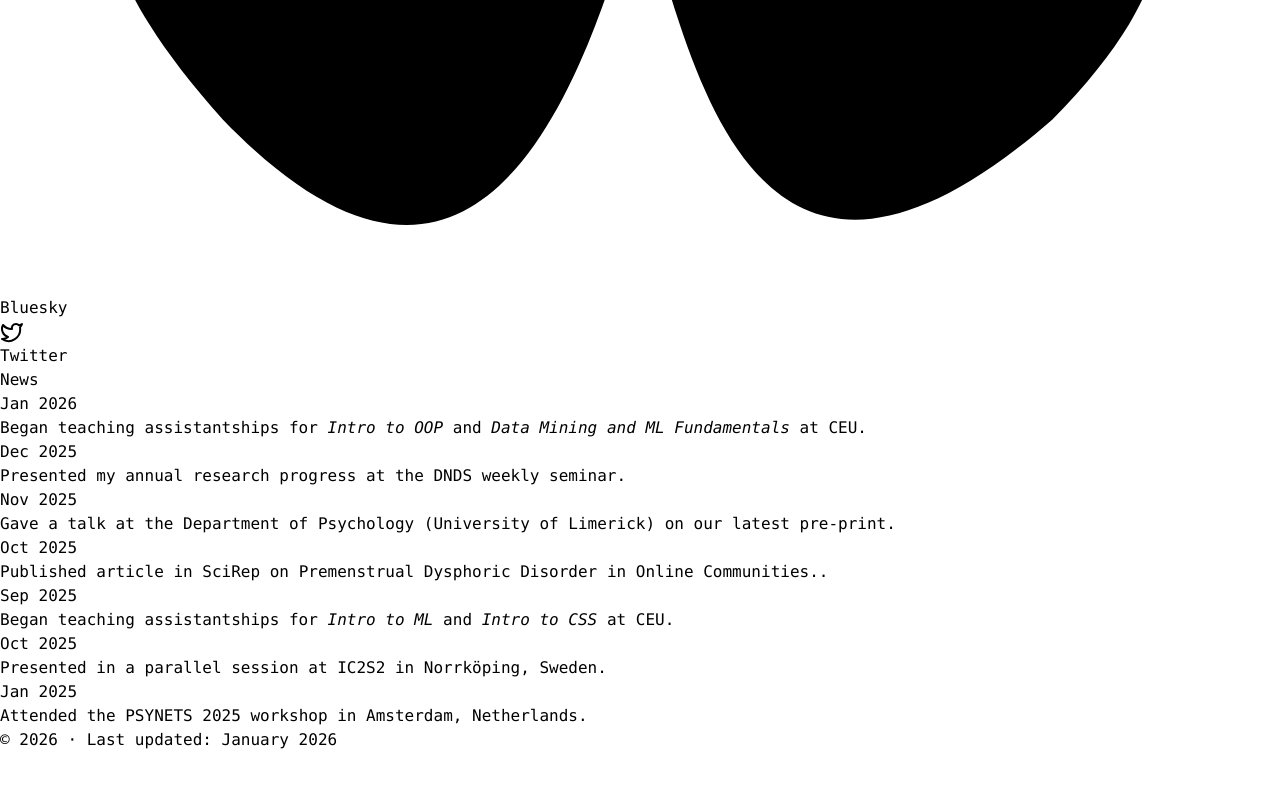
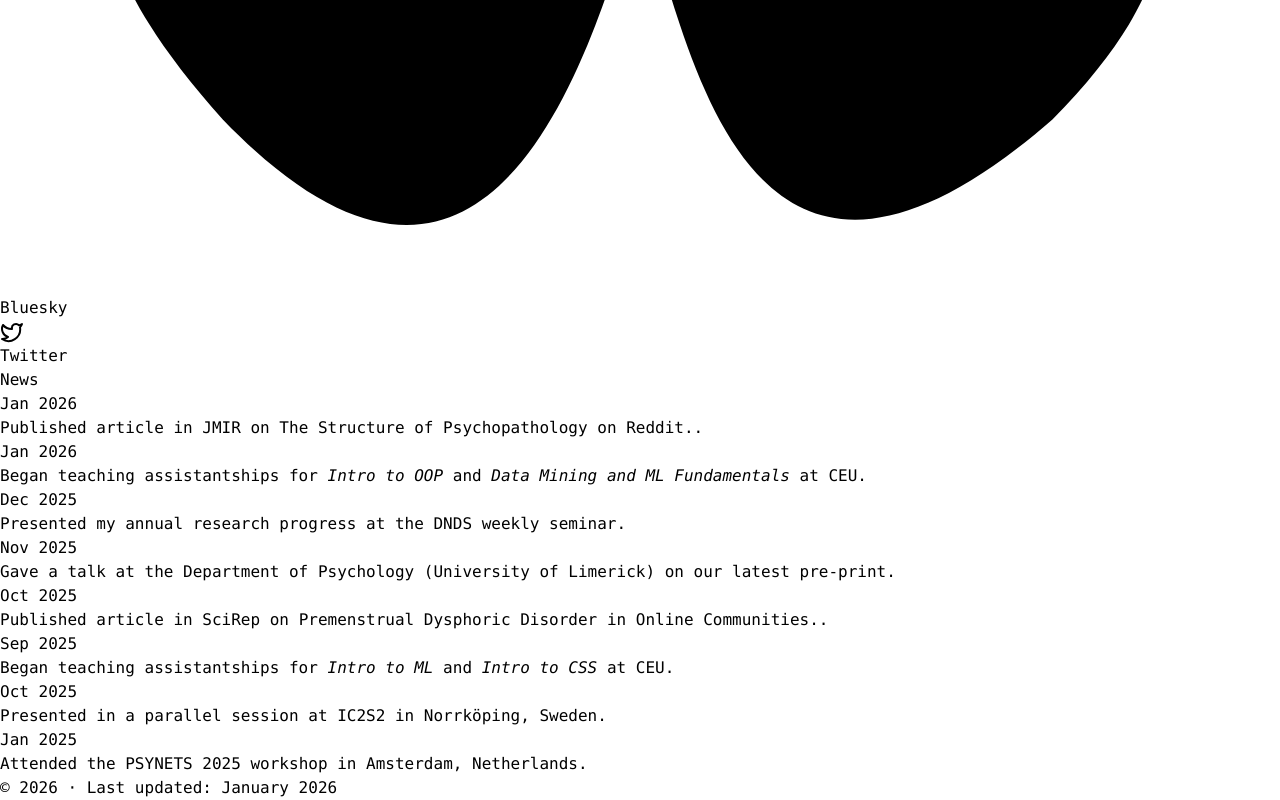
Before and after one commit to boevkoski/boevkoski.github.io, a React (Vite) app: page / in a window 1280 px wide. Shown: the part 4040-4840 px from the top of the page. Before the commit the page ends 4792 px from the top, so only its background shows below. Built offline with nearby package versions, Linux system fonts and the light colour scheme.

Commit message:
Update news

```diff
--- a/src/components/Home.tsx
+++ b/src/components/Home.tsx
@@ -136,6 +136,22 @@ export function Home() {
               Jan 2026
             </div>
             <div className="text-[#5a5a5a]">
+              Published article in JMIR on {" "}
+              <a
+                href="https://www.jmir.org/2026/1/e80958/"
+                target="_blank"
+                rel="noopener noreferrer"
+                className="underline hover:text-[#3a3a3a]"
+              >
+                The Structure of Psychopathology on Reddit.
+              </a>.
+            </div>
+          </div>
+           <div className="flex gap-4 p-4 bg-white border border-[#d4c4b0] rounded hover:shadow-md transition-shadow">
+            <div className="text-[#e85d2a] font-semibold text-sm whitespace-nowrap">
+              Jan 2026
+            </div>
+            <div className="text-[#5a5a5a]">
               Began teaching assistantships for <em>Intro to OOP</em> and <em>Data Mining and ML Fundamentals</em> at CEU.
             </div>
           </div>
```
